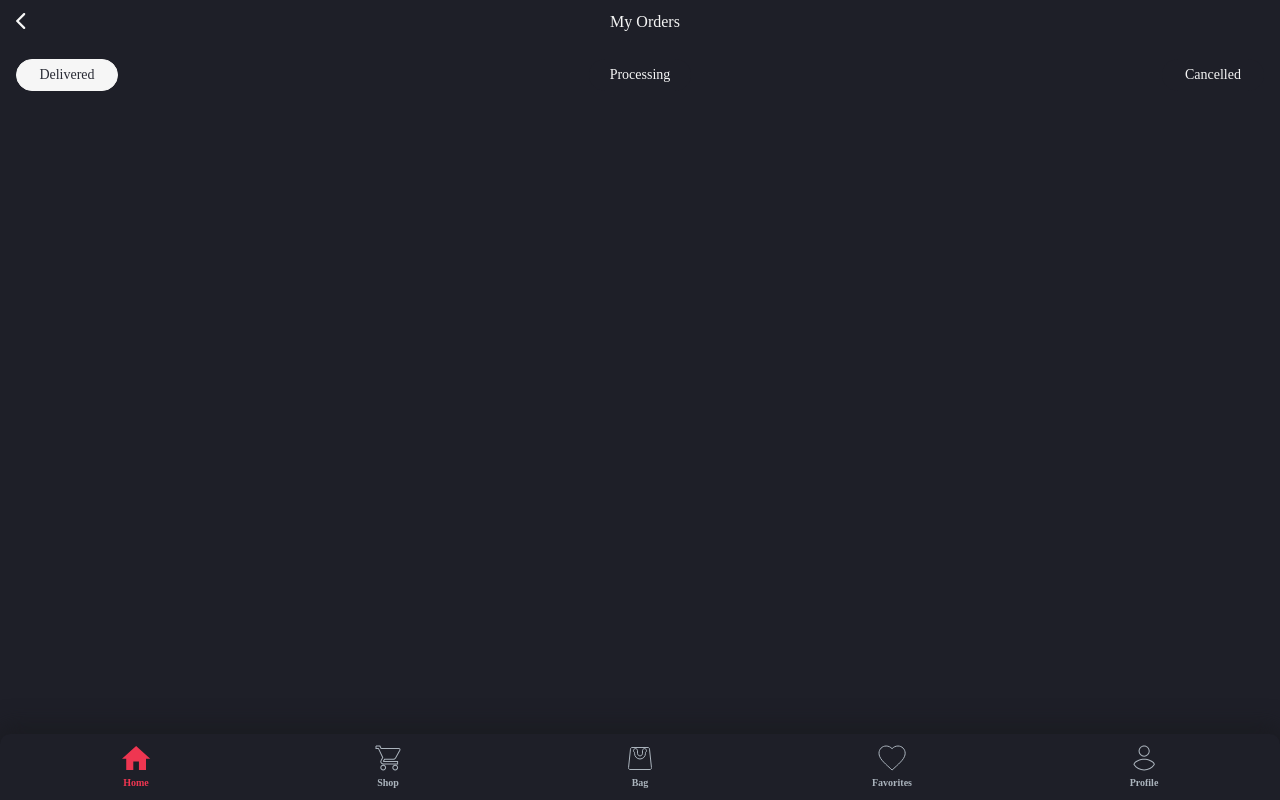
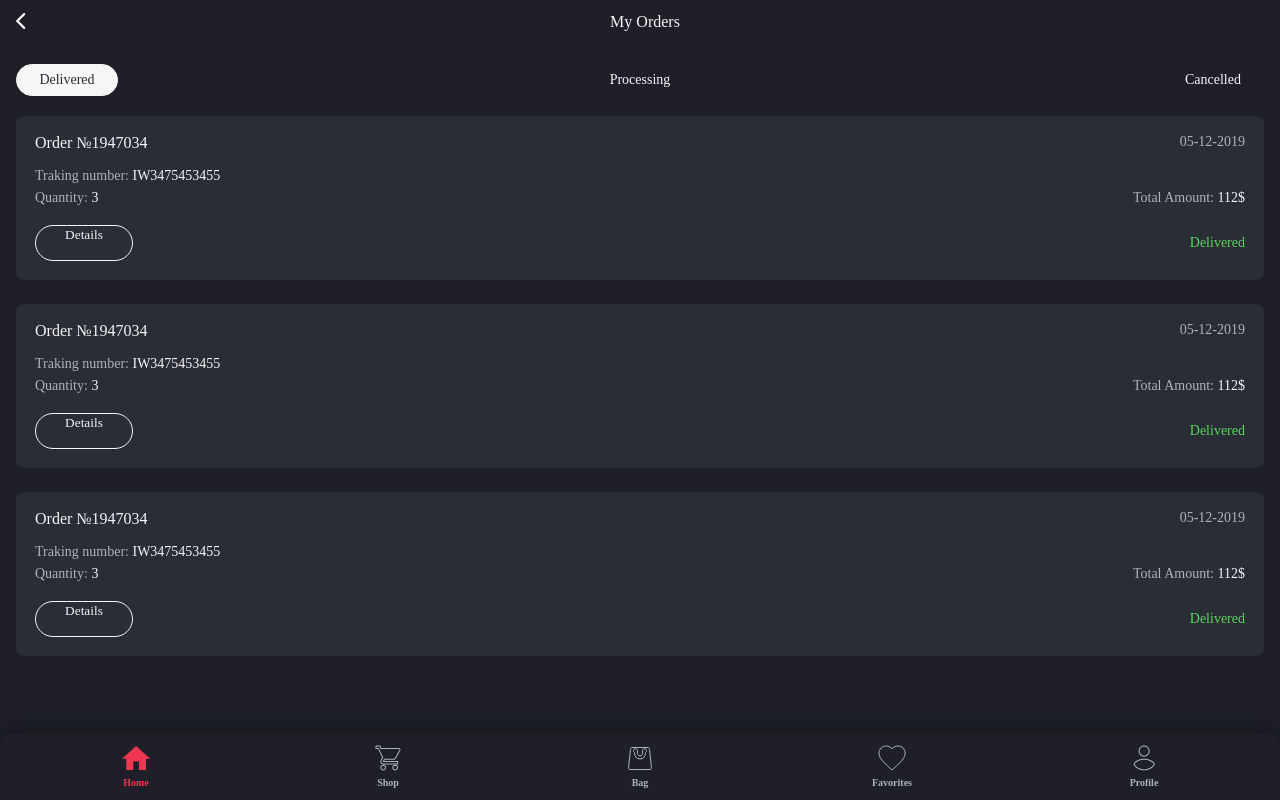
Before and after one commit to arkaaaadiy/e-commerse, a React (Create React App) app: page / in a window 1280 px wide. Built offline with nearby package versions, Linux system fonts and the light colour scheme.

Commit message:
create My Orders page, and orderCard component

```diff
--- a/src/App.sass
+++ b/src/App.sass
@@ -25,3 +25,5 @@ a
   -webkit-tap-highlight-color: rgba(0, 0, 0, 0);
 .container
   padding: 0 16px
+.white
+  color: $white
--- /dev/null
+++ b/src/components/OrderCard/OrderCard.jsx
@@ -0,0 +1,44 @@
+import React from 'react';
+import PropTypes from 'prop-types';
+import Button from '../../components/Button/Button';
+import './OrderCard.sass';
+
+const OrderCard = (props) => {
+	return (
+		<div className='order-card'>
+			<div className='order-card__item'>
+				<div className='order-card__title'>
+					<h5 className='order-card__order-number'>Order №1947034</h5>
+					<div className='order-card__date'>05-12-2019</div>
+				</div>
+			</div>
+			<div className='order-card__item'>
+				<p className='order-card__traking-number'>
+					Traking number: <span className='white'>IW3475453455</span>
+				</p>
+				<div className='order-card__quantity-total'>
+					<div className='order-card__quantity'>
+						Quantity: <span className='white'>3</span>
+					</div>
+					<div className='order-card__total'>
+						Total Amount: <span className='white'>112$</span>
+					</div>
+				</div>
+			</div>
+			<div className='order-card__item'>
+				<div className='order-card__bottom'>
+					<div className='order-card__btn'>
+						<Button small outline primary={false}>
+							Details
+						</Button>
+					</div>
+					<div className='order-card__deliver'>Delivered</div>
+				</div>
+			</div>
+		</div>
+	);
+};
+
+OrderCard.propTypes = {};
+
+export default OrderCard;
--- /dev/null
+++ b/src/components/OrderCard/OrderCard.sass
@@ -0,0 +1,33 @@
+@import '../../variables'
+.order-card
+    background-color: $dark
+    display: flex
+    flex-direction: column
+    justify-content: space-between
+    padding: 19px
+    height: 126px
+    border-radius: 8px
+    &__item
+        font-size: 14px
+    &__title
+        display: flex
+        justify-content: space-between
+    &__traking-number
+        color: $gray
+
+    &__date
+        color: $gray
+    &__quantity-total
+        display: flex
+        justify-content: space-between
+        color: $gray
+        line-height: 20px
+        margin-top: 5px
+    &__bottom
+        display: flex
+        justify-content: space-between
+        align-items: center
+    &__btn
+        width: 98px
+    &__deliver
+        color: $success
--- a/src/index.css
+++ b/src/index.css
@@ -15,7 +15,7 @@ code {
   font-family: source-code-pro, Menlo, Monaco, Consolas, 'Courier New',
     monospace;
 }
-h1,h2,h3,h4,p,span, div {
+h1,h2,h3,h4,p,span, div,button, a {
   font-family: 'Metropolis';
 }
 h1{
@@ -28,6 +28,10 @@ h2{
 }
 h3{
   font-size: 18px;
+  font-weight: 500;
+}
+h5{
+  font-size: 16px;
   font-weight: 500;
 }
 .h1{
--- a/src/page/MyOrders/MyOrders.jsx
+++ b/src/page/MyOrders/MyOrders.jsx
@@ -3,6 +3,7 @@ import PropTypes from 'prop-types';
 import './MyOrders.sass';
 import Heading from '../../components/Heading/Heading';
 import Tag from '../../components/Tag/Tag';
+import OrderCard from '../../components/OrderCard/OrderCard';
 
 const MyOrders = (props) => {
 	return (
@@ -13,11 +14,19 @@ const MyOrders = (props) => {
 					<Tag id='Delivered' small checked>
 						Delivered
 					</Tag>
-					<Tag id='Processing' small>Processing</Tag>
-					<Tag id='Cancelled' small>Cancelled</Tag>
+					<Tag id='Processing' small>
+						Processing
+					</Tag>
+					<Tag id='Cancelled' small>
+						Cancelled
+					</Tag>
+				</div>
+				<div className='orders__items'>
+					<OrderCard />
+					<OrderCard />
+					<OrderCard />
 				</div>
 			</div>
-
 		</div>
 	);
 };
--- a/src/page/MyOrders/MyOrders.sass
+++ b/src/page/MyOrders/MyOrders.sass
@@ -2,4 +2,8 @@
     &__tags
         display: flex
         justify-content: space-between
-        margin: 15px 0
+        margin: 20px 0
+    &__items
+        display: grid
+        grid-template-rows: 1fr
+        grid-gap: 24px
```
Also changed, not shown: src/components/Button/Button.jsx (line endings or trailing spaces).
